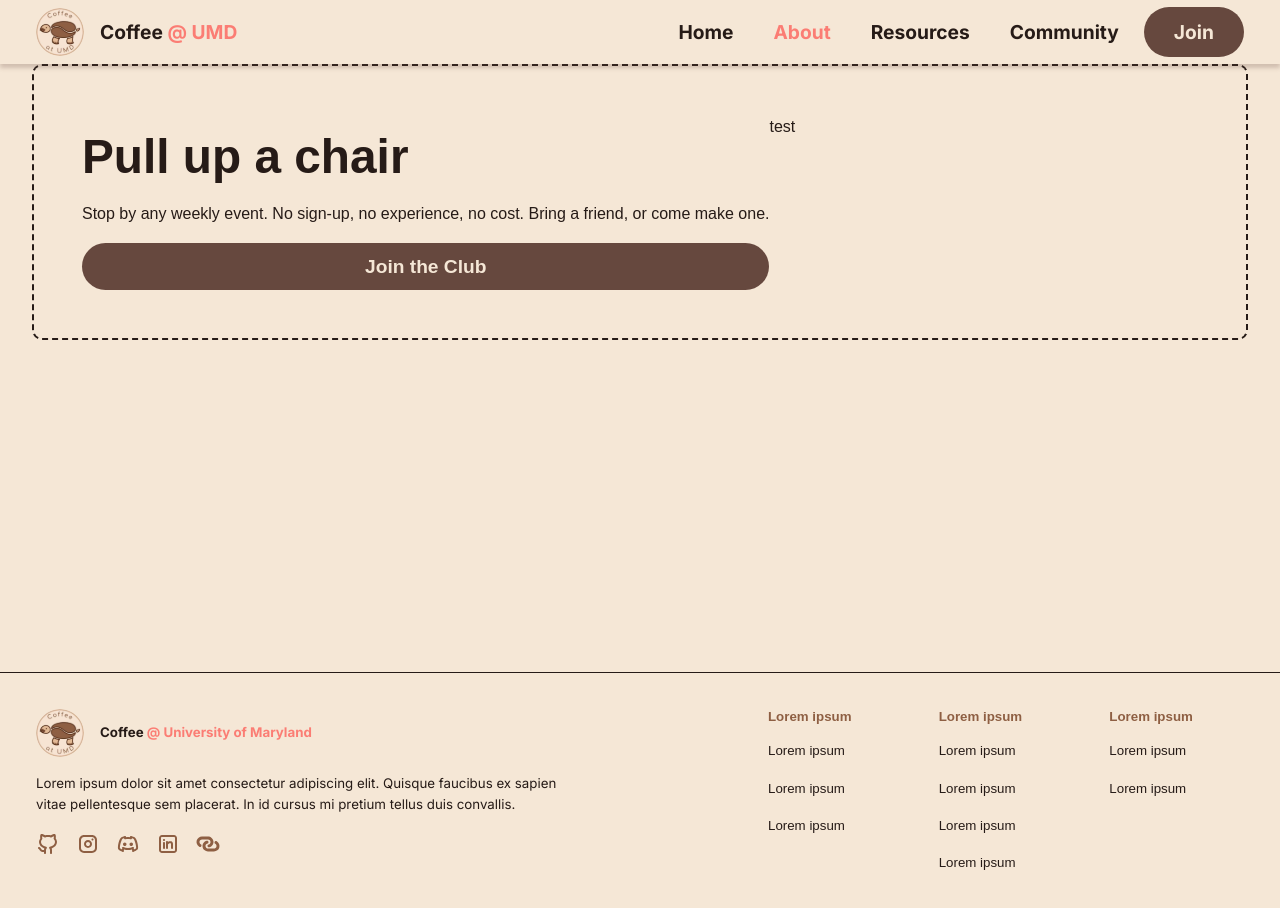
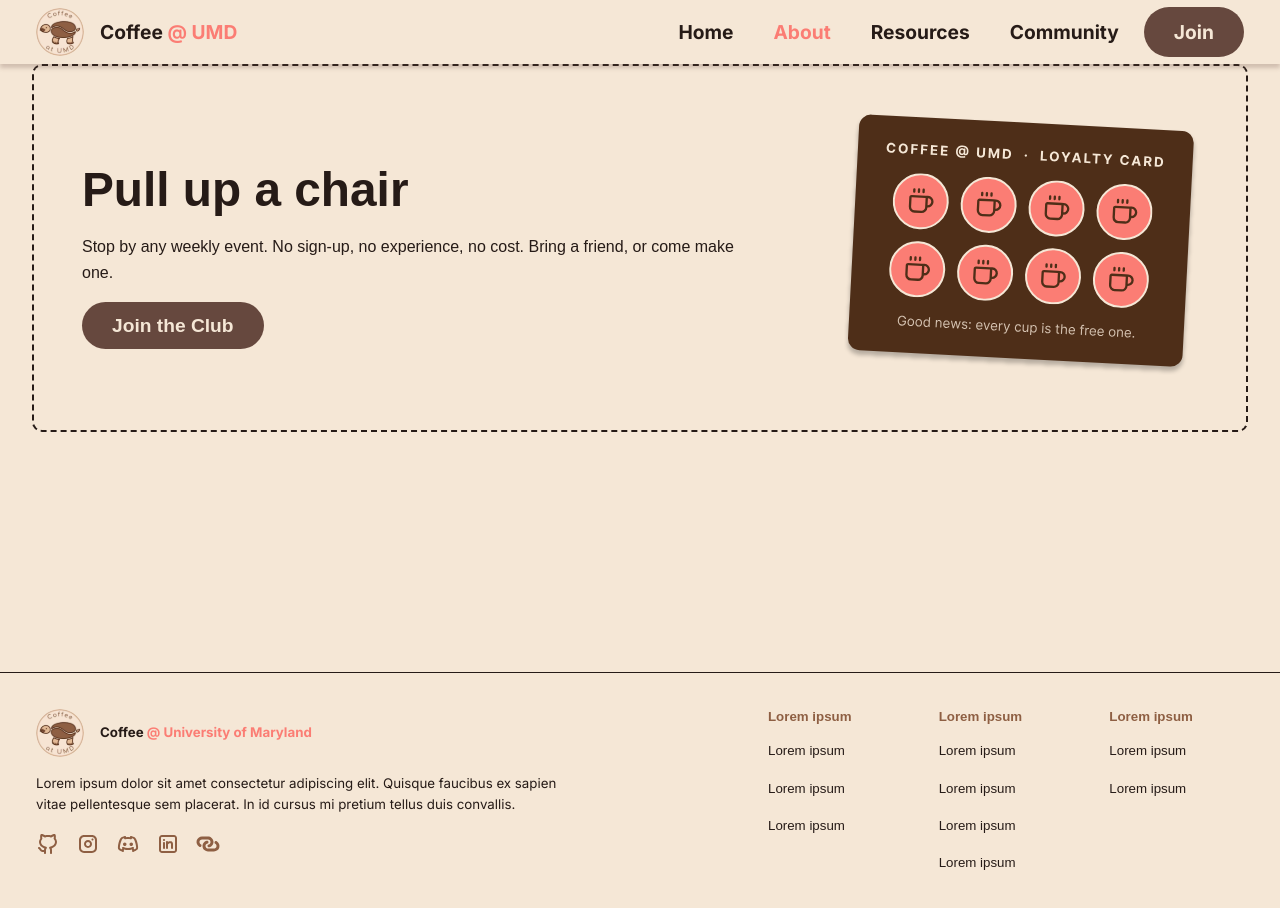
Before and after one commit to Open-Sourcery-UMD/umdcoffee, a React (Vite) app: page /about in a window 1280 px wide. Built offline with nearby package versions, Linux system fonts and the light colour scheme.

Commit message:
Add punch card svg

```diff
--- a/src/components/JoinCta.css
+++ b/src/components/JoinCta.css
@@ -1,18 +1,14 @@
 /* JoinCta styles (ABOUT-5). Only JoinCta.tsx and its single-use children add rules here. */
-.punch-card-box {
+.punch-card-container {
   display: flex;
   border: 2px var(--color-foreground) dashed;
   border-radius: 10px;
   padding: 3rem;
 }
 
-.punch-card-grid {
-	display: grid;
-	grid-template-columns: auto 1fr;
+.punch-card-flex {
+	display: flex;
+	align-items: center;
+	justify-content: space-between;
+	column-gap: 5rem;
 }
-
-.punch-card-info {
-  display: grid;
-  grid-template-rows: auto auto auto;
-  grid-template-columns: auto;
-}
--- a/src/components/PunchCard.tsx
+++ b/src/components/PunchCard.tsx
@@ -9,15 +9,15 @@
 
 export default function PunchCard({ title, body, button }: PunchCardProps) {
 	return (
-		<div className="punch-card-box">
-			<div className="punch-card-grid">
-				<div className="punch-card-info">
-					<h1>{title}</h1>
-					<p>{body}</p>
-					<Button variant="primary">{button}</Button>
+		<div className="punch-card-container">
+			<div className="punch-card-flex">
+				<div>
+					<div><h1>{title}</h1></div>
+					<div><p>{body}</p></div>
+					<div><Button variant="primary">{button}</Button></div>
 				</div>
-				<div className="punch-card">
-					<p>test</p>
+				<div>
+					<img src="punch-card.svg"></img>
 				</div>
 			</div>
 		</div>
```
Also changed, not shown: public/punch-card.svg (added).
